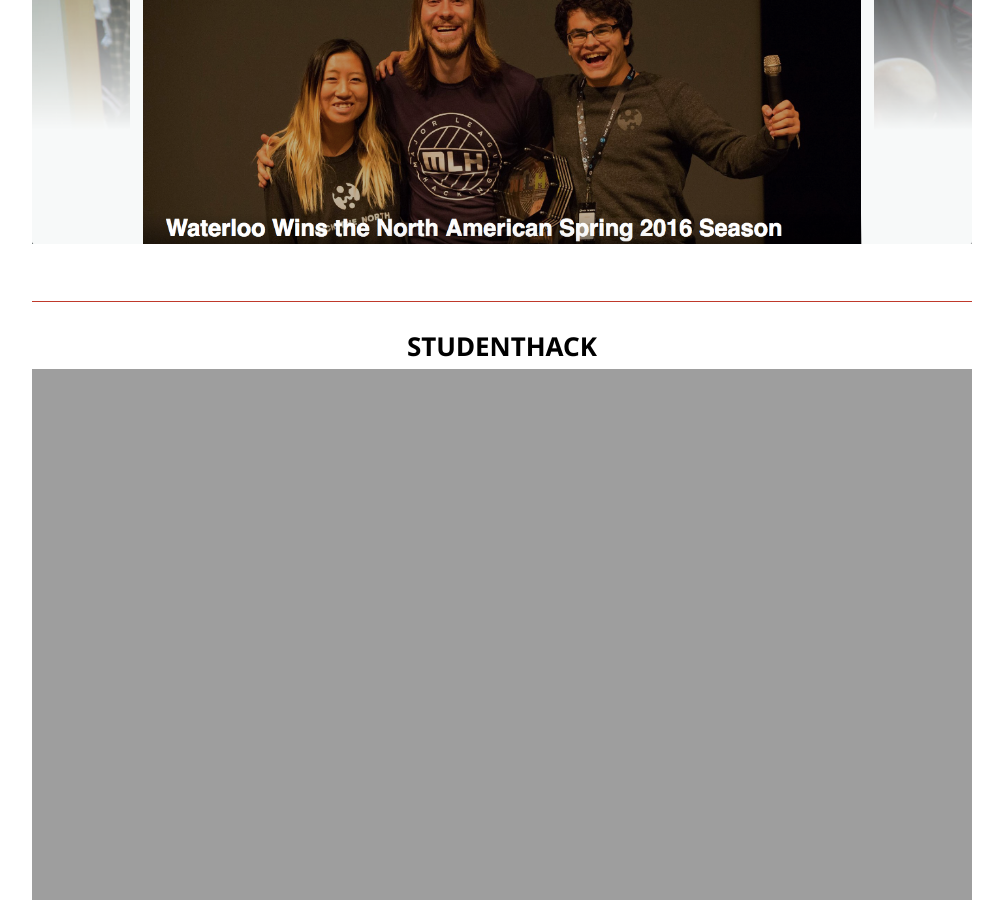
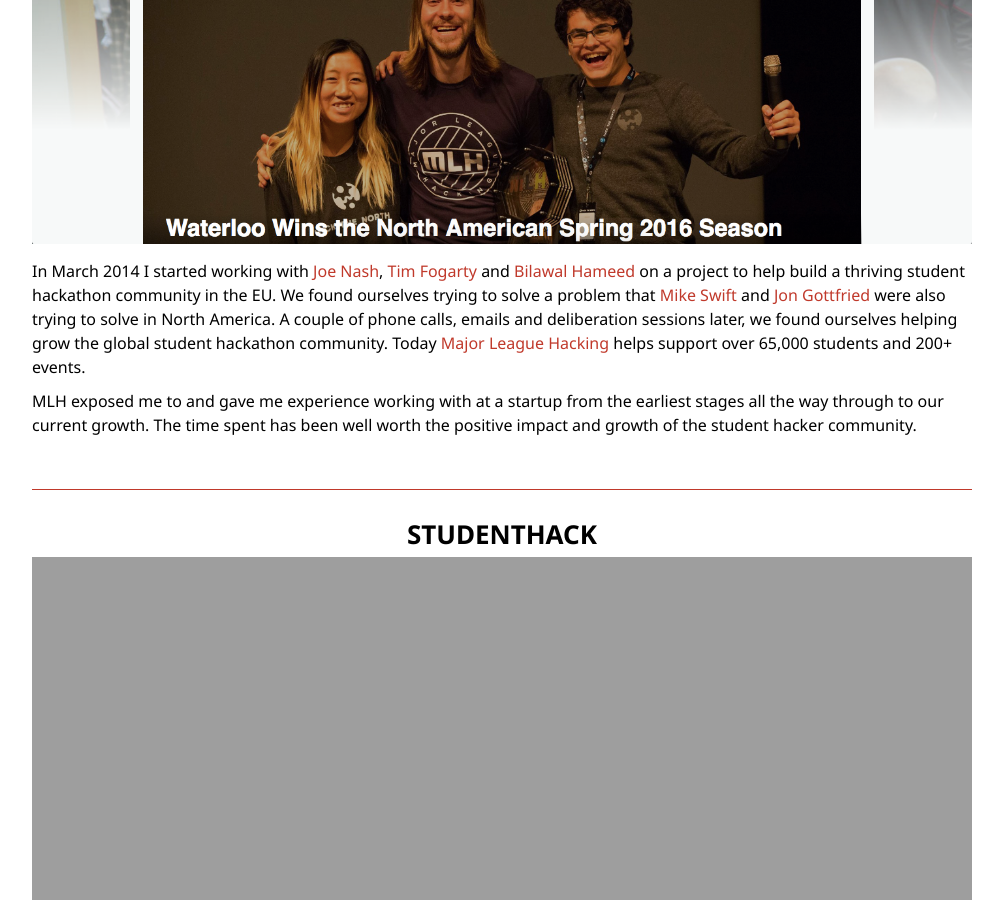
Before and after one commit to syeef/syeefkarim-2016-v0, a Jekyll site: the page built from portfolio/index.md, in a window 1280 px wide and 900 px high, scrolled down 2368 px. Shown: the whole window, without its empty margins (138-1141 px from the left). Built offline with Jekyll 4.4.1, drawn with Linux system fonts in a browser that asks for light colours.

Commit message:
update mlh bio

```diff
--- a/portfolio/index.md
+++ b/portfolio/index.md
@@ -12,7 +12,7 @@ studentdevImage: /images/posts/studentdev.png
 studentdevBio: <p>I often found myself in situations where I would meet people who were really excited and motivated to play with and learn a new technology but couldn’t find any good resources to initially get started.</p> <p><a id="links" href='http://studentdev.io' target="_blank">StudentDev</a> is a small project I worked on to try to change this. It's a collection of resources to help someone learn a new technology, sharpen their design skills and even find a local meet up group.</p><p>Today it is open to anyone to contribute towards, and I'm always looking to expand the collection with newer and more relevant material.</p>
 
 mlhImage: /images/posts/mlh.png
-mlhkBio: <p>I often found myself in situations where I would meet people who were really excited and motivated to play with and learn a new technology but couldn’t find any good resources to initially get started.</p> <p><a id="links" href='http://studentdev.io' target="_blank">StudentDev</a> is a small project I worked on to try to change this. It's a collection of resources to help someone learn a new technology, sharpen their design skills and even find a local meet up group.</p><p>Today it is open to anyone to contribute towards, and I'm always looking to expand the collection with newer and more relevant material.</p>
+mlhBio: <p>In March 2014 I started working with <a id="links" href='https://twitter.com/jna_sh' target="_blank">Joe Nash</a>, <a id="links" href='https://twitter.com/tfogo' target="_blank">Tim Fogarty</a> and <a id="links" href='http://bilaw.al' target="_blank">Bilawal Hameed</a> on a project to help build a thriving student hackathon community in the EU. We found ourselves trying to solve a problem that <a id="links" href='https://twitter.com/SwiftAlphaOne' target="_blank">Mike Swift</a> and <a id="links" href='https://twitter.com/jonmarkgo' target="_blank">Jon Gottfried</a> were also trying to solve in North America. A couple of phone calls, emails and deliberation sessions later, we found ourselves helping grow the global student hackathon community. Today <a id="links" href='https://mlh.io' target="_blank">Major League Hacking</a> helps support over 65,000 students and 200+ events.</p> <p>MLH exposed me to and gave me experience working with at a startup from the earliest stages all the way through to our current growth. The time spent has been well worth the positive impact and growth of the student hacker community.</p>
 
 studenthackImage: /images/posts/studenthack.png
 studenthackBio: <p><a id="links" href='http://studenthack.com' target="_blank">StudentHack</a> was the first event I ever organised, and introduced me to a community I've since fallen in love with. I oversaw a fundraising campaign that raised £9,000 ($15,000) from Capital One, AutoTrader, GitHub and others for the operations of the hackathon, exceeding budgetary goals by 30%. Since the first event in February 2014, I also helped organise the October 2014 with my Co-Founder <a id="links" href='http://bilaw.al' target="_blank">Bilawal Hameed</a>.</p>
```
